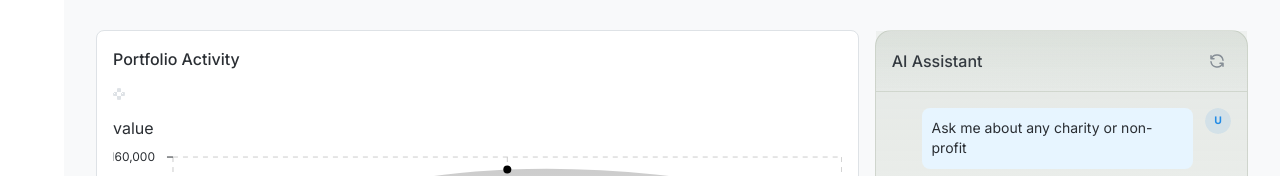
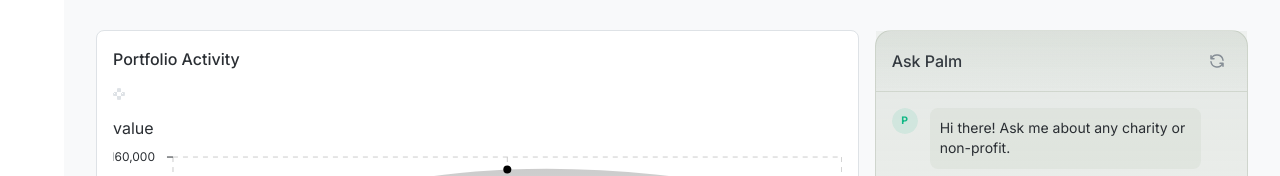
Before and after one commit to hossfahad/Palm, a Next.js app: page /dashboard in a window 1280 px wide. Shown: the part 624-800 px from the top of the page. Built offline with nearby package versions, Linux system fonts and the light colour scheme; no server answers; the database is empty; a small style sheet from the web is missing.

Commit message:
ai chat bug fixes

```diff
--- a/src/app/dashboard/page.tsx
+++ b/src/app/dashboard/page.tsx
@@ -79,7 +79,12 @@ const activityData = [
 ];
 
 export default function DashboardPage() {
-  const [messages, setMessages] = useState<Message[]>([]);
+  const [messages, setMessages] = useState<Message[]>([
+    {
+      role: 'assistant',
+      content: "Hi there! Ask me about any charity or non-profit."
+    }
+  ]);
   const [isLoading, setIsLoading] = useState(false);
   const [selectedClientId, setSelectedClientId] = useState<string | null>(null);
   const { clients, isCreating } = useClients();
--- a/src/components/chat/chat-interface.tsx
+++ b/src/components/chat/chat-interface.tsx
@@ -33,21 +33,6 @@ export function ChatInterface({
       viewport.current.scrollTo({ top: viewport.current.scrollHeight, behavior: 'smooth' });
     }
   }, [messages, isLoading]);
-
-  // Add default welcome message
-  useEffect(() => {
-    if (messages.length === 0) {
-      const welcomeMessage: Message = {
-        role: 'assistant',
-        content: 'Ask me about any charity or non-profit',
-      };
-      if (externalMessages) {
-        onSendMessage?.(welcomeMessage.content);
-      } else {
-        setLocalMessages([welcomeMessage]);
-      }
-    }
-  }, []);
 
   const handleSubmit = async (e: React.FormEvent) => {
     e.preventDefault();
@@ -97,7 +82,7 @@ export function ChatInterface({
             background: 'linear-gradient(180deg, rgba(148, 163, 141, 0.1) 0%, rgba(255, 255, 255, 0) 100%)',
           }}
         >
-          <Text fw={500} c="gray.8">AI Assistant</Text>
+          <Text fw={500} c="gray.8">Ask Palm</Text>
           {onReset && (
             <ActionIcon
               variant="subtle"
@@ -129,7 +114,7 @@ export function ChatInterface({
                   radius="xl"
                   color={message.role === 'user' ? 'blue' : 'teal'}
                 >
-                  {message.role === 'user' ? 'U' : 'A'}
+                  {message.role === 'user' ? 'U' : 'P'}
                 </Avatar>
                 <Paper
                   p="xs"
@@ -182,7 +167,7 @@ export function ChatInterface({
             {isLoading && (
               <Group wrap="nowrap" align="flex-start" gap="sm">
                 <Avatar size="sm" radius="xl" color="teal">
-                  A
+                  P
                 </Avatar>
                 <Paper p="xs" radius="md" style={{ backgroundColor: 'rgba(148, 163, 141, 0.1)' }}>
                   <Text size="sm">Thinking...</Text>
```
